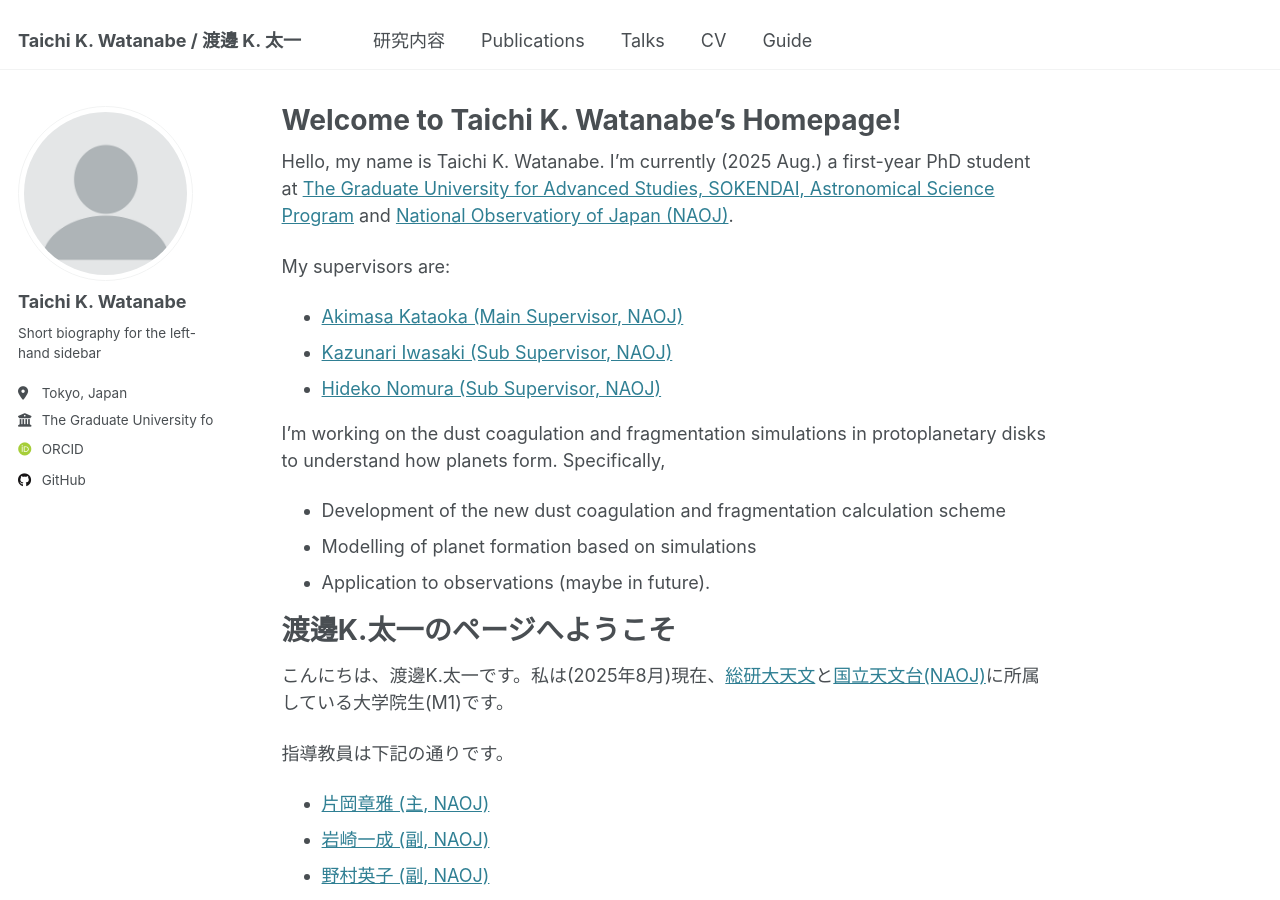
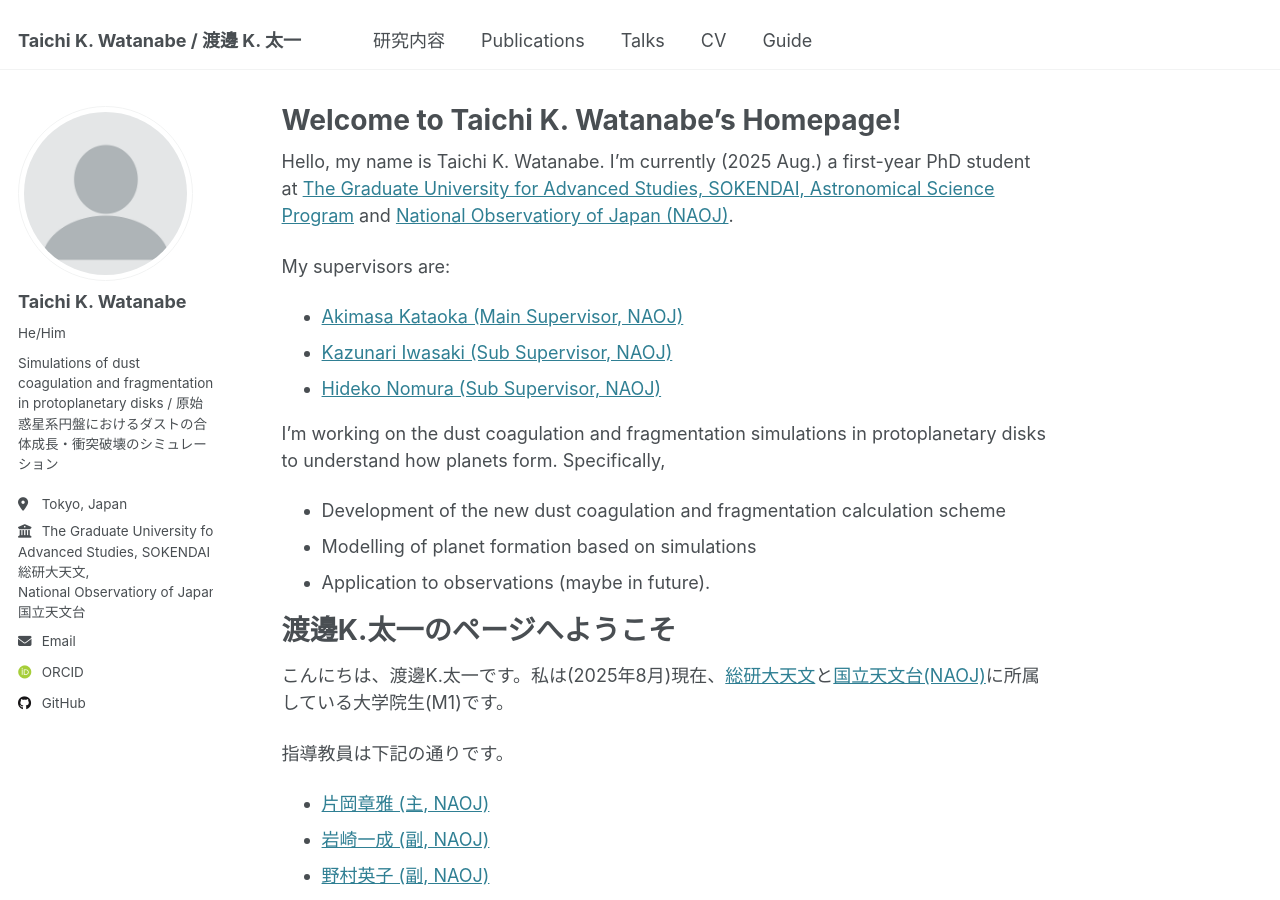
Before and after one commit to WatanabeTK-astrocat/watanabetk-astrocat.github.io, a Jekyll site: the page built from _pages/about.md, in a window 1280 px wide and 900 px high. Built offline with Jekyll 4.4.1, drawn with Linux system fonts in a browser that asks for light colours; some web fonts are replaced.

Commit message:
update my bio

```diff
--- a/_config.yml
+++ b/_config.yml
@@ -24,12 +24,12 @@ author:
   # Biographic information
   avatar           : "profile.png"
   name             : "Taichi K. Watanabe"
-  pronouns         : # example: "she/her"
-  bio              : "Short biography for the left-hand sidebar"
+  pronouns         : "He/Him"
+  bio              : "Simulations of dust coagulation and fragmentation in protoplanetary disks / 原始惑星系円盤におけるダストの合体成長・衝突破壊のシミュレーション"
   location         : "Tokyo, Japan"
-  employer         : "The Graduate University for Advanced Studies, SOKENDAI / National Observatiory of Japan"
+  employer         : "The Graduate University for<br>Advanced Studies, SOKENDAI /<br>総研大天文,<br>National Observatiory of Japan/<br>国立天文台"
   uri              : # URL
-  email            : #"none@example.org"
+  email            : "taichi.astrocat@gmail.com"
 
   # Academic websites
   arxiv            : # URL - Update with the correct link to your profile
```
Also changed, not shown: _data/authors.yml (+3 -16 lines).
